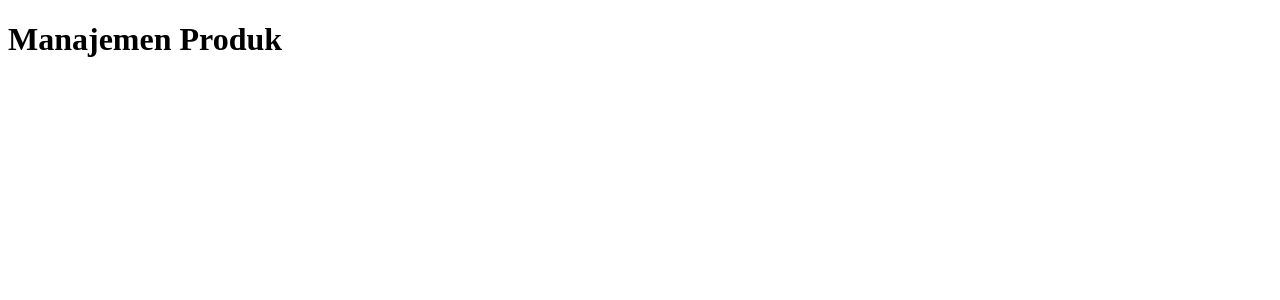
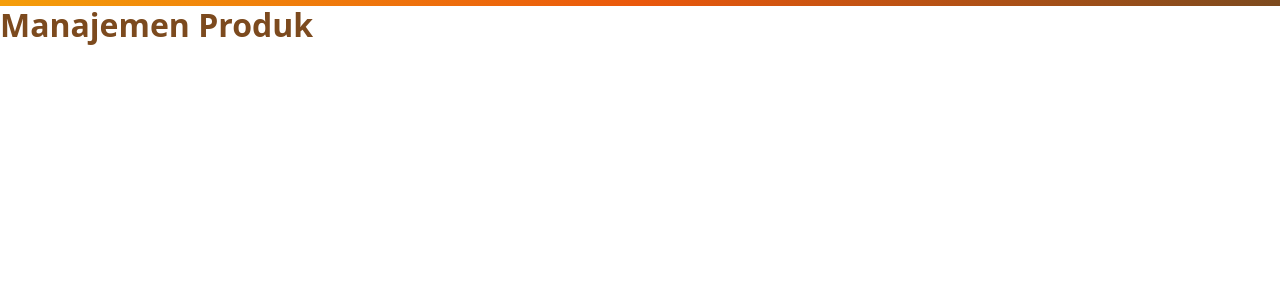
Before and after one commit to DaffHaxxim/pweb-react-tugas3, a React (Vite) app: page / in a window 1280 px wide. Shown: the top 300 px of the page. Built offline with nearby package versions, Linux system fonts and the light colour scheme.

Commit message:
Menambahkan tema warna dan gaya dasar
Variabel CSS untuk palet putih, kuning, oranye, cokelat, dan hitam,
serta reset dasar dan garis aksen di tepi atas halaman.

```diff
--- a/src/main.jsx
+++ b/src/main.jsx
@@ -1,6 +1,8 @@
 import { StrictMode } from "react";
 import { createRoot } from "react-dom/client";
 import App from "./App.jsx";
+import "./styles/theme.css";
+import "./styles/base.css";
 
 createRoot(document.getElementById("root")).render(
   <StrictMode>
--- /dev/null
+++ b/src/styles/base.css
@@ -0,0 +1,39 @@
+*,
+*::before,
+*::after {
+  box-sizing: border-box;
+}
+
+body {
+  margin: 0;
+  min-height: 100vh;
+  font-family: var(--font);
+  color: var(--warna-teks);
+  background: var(--warna-latar);
+  line-height: 1.5;
+  border-top: 6px solid var(--warna-kuning);
+  border-image: linear-gradient(90deg, var(--warna-kuning), var(--warna-oranye), var(--warna-cokelat)) 1;
+}
+
+h1,
+h2,
+h3 {
+  margin: 0;
+  line-height: 1.2;
+  color: var(--warna-hitam);
+}
+
+h1 {
+  color: var(--warna-cokelat);
+}
+
+button,
+input,
+select {
+  font: inherit;
+}
+
+img {
+  display: block;
+  max-width: 100%;
+}
--- /dev/null
+++ b/src/styles/theme.css
@@ -0,0 +1,35 @@
+/* Tema: latar putih dengan aksen kuning, oranye, cokelat, dan hitam. */
+:root {
+  /* Permukaan */
+  --warna-latar: #ffffff;
+  --warna-permukaan: #fffbf5;
+  --warna-garis: #eadbc8;
+
+  /* Teks */
+  --warna-teks: #1a1410;
+  --warna-teks-redup: #6b5b4b;
+
+  /* Aksen */
+  --warna-kuning: #f59e0b;
+  --warna-kuning-muda: #fef3c7;
+  --warna-oranye: #ea580c;
+  --warna-oranye-muda: #ffedd5;
+  --warna-cokelat: #7c4a1e;
+  --warna-cokelat-tua: #5a3414;
+  --warna-hitam: #1a1410;
+
+  /* Status */
+  --warna-bahaya: #b42318;
+  --warna-bahaya-muda: #fee4e2;
+  --warna-berhasil: #4d7c0f;
+
+  /* Bentuk */
+  --radius-kecil: 8px;
+  --radius: 12px;
+  --radius-besar: 18px;
+  --bayangan: 0 1px 2px rgba(26, 20, 16, 0.06), 0 4px 14px rgba(124, 74, 30, 0.08);
+  --bayangan-modal: 0 20px 60px rgba(26, 20, 16, 0.28);
+
+  /* Tipografi */
+  --font: system-ui, -apple-system, "Segoe UI", Roboto, "Helvetica Neue", Arial, sans-serif;
+}
```
